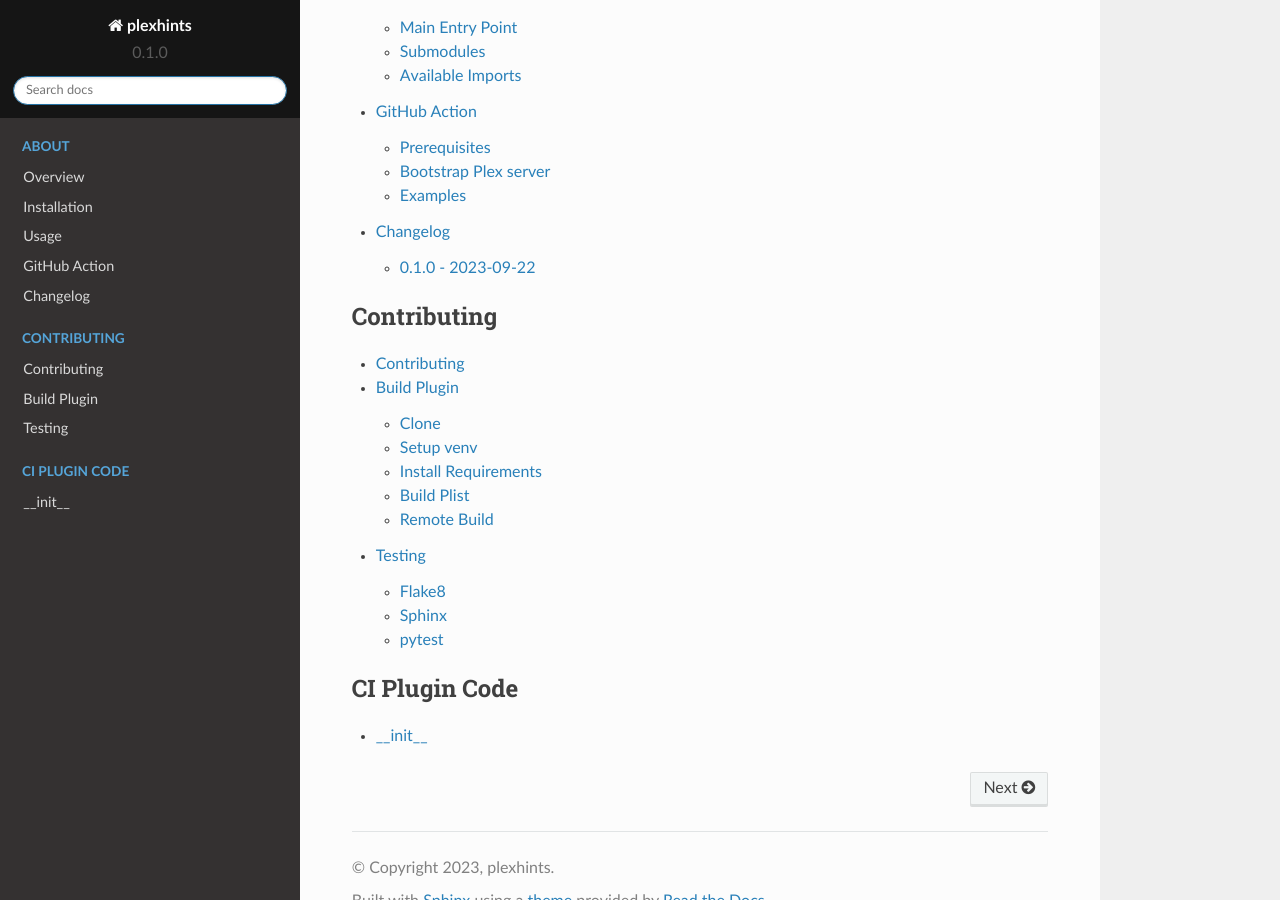
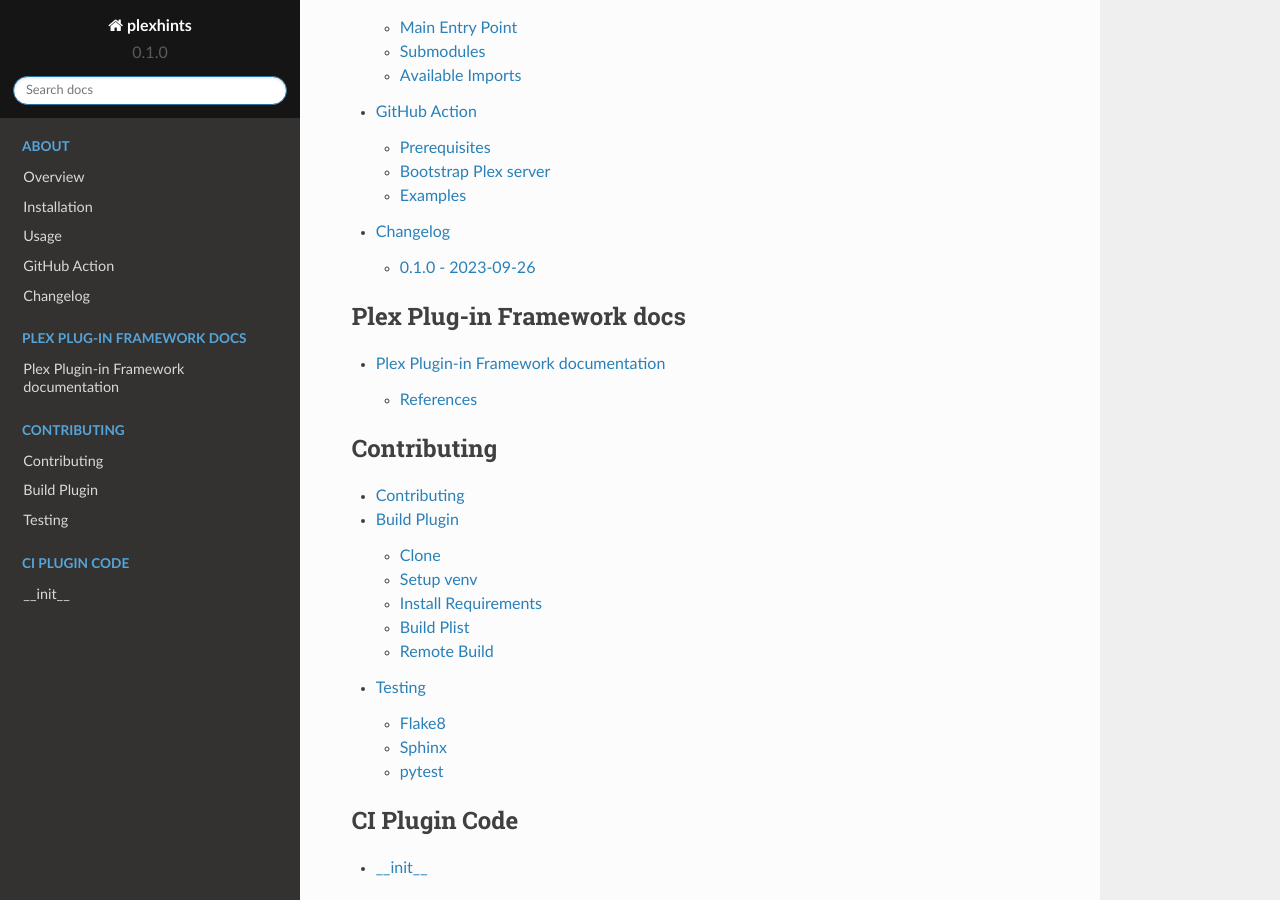
Before and after one commit to LizardByte/plexhints, a Sphinx documentation site: the page built from docs/source/index.rst, in a window 1280 px wide and 900 px high, scrolled down 420 px. Built offline with Sphinx 7.4.7 and the Read the Docs theme 2.0.0, drawn with Linux system fonts in a browser that asks for light colours.

Commit message:
finalize

```diff
--- a/action.yml
+++ b/action.yml
@@ -169,8 +169,6 @@ runs:
           # start plex
           open "/Applications/Plex Media Server.app"
         elif [[ "${{ runner.os }}" == "Linux" ]]; then
-          # default is in /var/lib
-          # app_data_path_base="${HOME}/plexmediaserver/Library/Application Support"
           app_data_path="/var/lib/plexmediaserver/Library/Application Support/Plex Media Server"
           plugin_path="${app_data_path}/Plug-ins"
           plugin_log_path="${app_data_path}/Logs/PMS Plugin Logs"
@@ -198,8 +196,6 @@ runs:
           sudo mkdir -p $(dirname ${override})
           sudo touch ${override}
           echo "[Service]" | sudo tee ${override}
-          # echo "Environment=TMPDIR=${HOME}/tmp" | sudo tee -a ${override}
-          # echo "Environment=PLEX_MEDIA_SERVER_APPLICATION_SUPPORT_DIR=${app_data_path_base}" | sudo tee -a ${override}
           # echo "Environment=PLEX_MEDIA_SERVER_MAX_PLUGIN_PROCS=12" | sudo tee -a ${override}
           echo "User=$USER" | sudo tee -a ${override}
 
--- /dev/null
+++ b/docs/source/framework/index.rst
@@ -0,0 +1,22 @@
+:github_url: https://github.com/LizardByte/plexhints/tree/nightly/docs/source/framework/index.rst
+
+Plex Plugin-in Framework documentation
+======================================
+
+References
+----------
+
+Plex Plugin-in Framework
+^^^^^^^^^^^^^^^^^^^^^^^^
+
+A mirror of Plex's Plugin-in Framework is included in our GitHub repository as a submodule, which can be found
+`here <https://github.com/LizardByte/plexhints/tree/master/references>`__ or
+`upstream <https://github.com/squaresmile/Plex-Plug-Ins/tree/master/Framework.bundle/Contents/Resources/Versions/2>`__.
+
+Developer Documentation
+^^^^^^^^^^^^^^^^^^^^^^^
+
+An archive of the original developer documentation can be found
+`here <https://web.archive.org/web/https://dev.plexapp.com/docs/index.html>`__.
+
+.. todo:: Add original documentation here.
--- a/docs/source/toc.rst
+++ b/docs/source/toc.rst
@@ -7,6 +7,12 @@
    about/usage
    about/github_action
    about/changelog
+
+.. toctree::
+   :maxdepth: 2
+   :caption: Plex Plug-in Framework docs
+
+   framework/index
 
 .. toctree::
    :maxdepth: 2
```
Also changed, not shown: CHANGELOG.md (+1 -1 lines), 1 other file.
